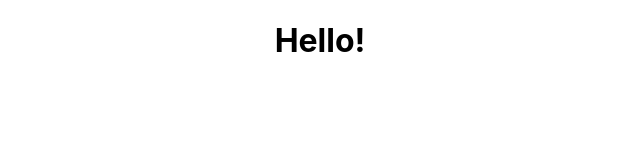
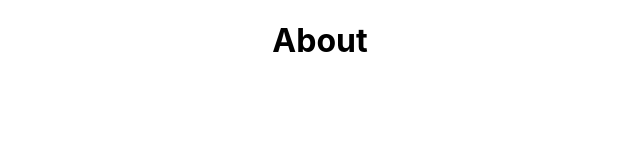
Before and after one commit to amxra/amiradediran2.0, a React (Create React App) app in the folder site/: page / in a window 1280 px wide. Shown: the top 160 px of the page, without its empty margins (320-960 px from the left). Built offline with nearby package versions, Linux system fonts and the light colour scheme.

Commit message:
Create boilerplate for components

```diff
--- a/site/src/App.js
+++ b/site/src/App.js
@@ -2,12 +2,13 @@ import React from 'react';
 // import logo from './logo.svg';
 import './App.css';
 import { Route } from 'react-router-dom';
+import Home from './components/home';
 
 
 function App() {
   return (
     <div className="App">
-      <h1>Hello!</h1>
+      <Route exact path = "/" component ={Home}/>
     </div>
   );
 }
--- a/site/src/components/home.js
+++ b/site/src/components/home.js
@@ -0,0 +1,14 @@
+import React from 'react';
+
+
+class Home extends React.Component{
+    render(){
+        return(
+            <div className = 'about-component'>
+                <h1>About </h1>
+            </div>
+        )
+    }
+}
+
+export default Home;
```
Also changed, not shown: site/src/components/about.js (+14 -0 lines), site/src/components/contact.js (+14 -0 lines), site/src/components/nav.js (+14 -0 lines), site/src/components/nav2.js (+14 -0 lines), site/src/components/work.js (+14 -0 lines).
